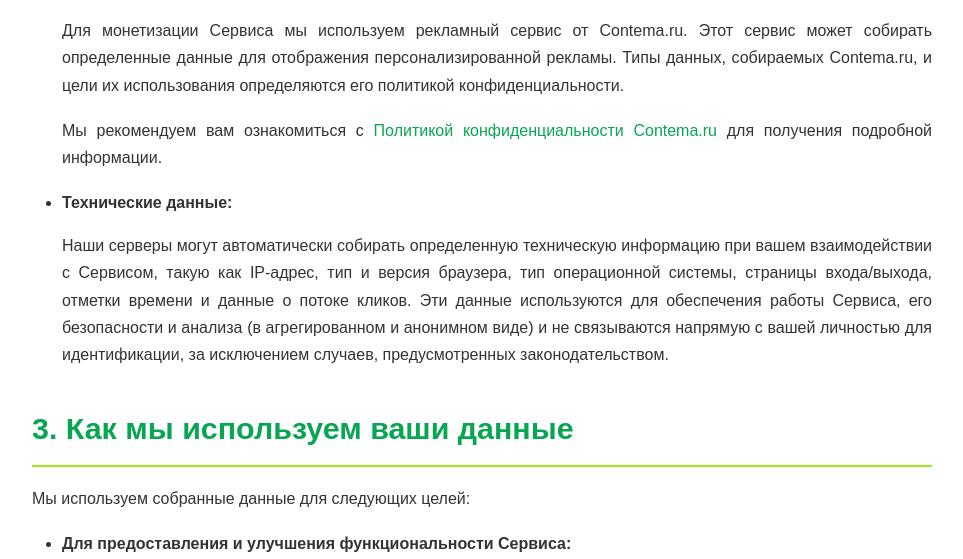
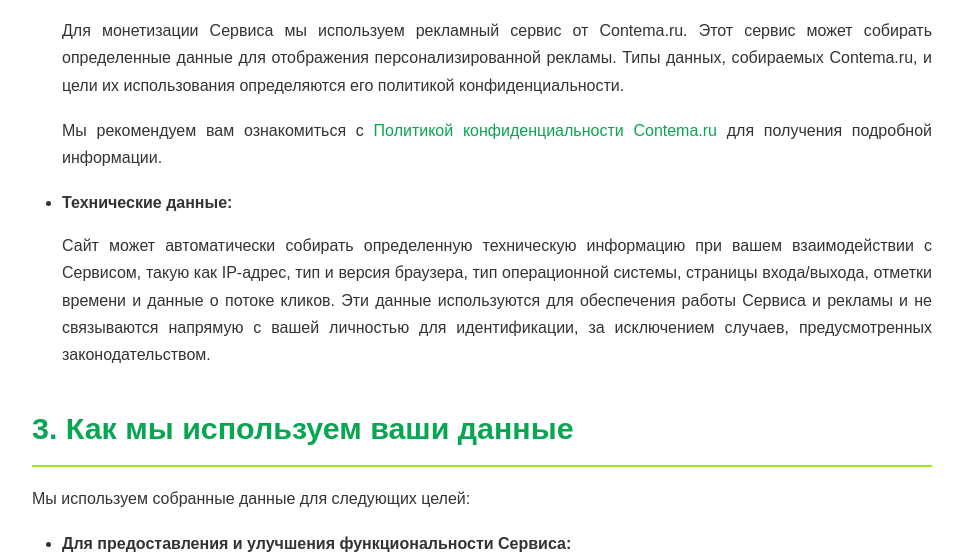
Before and after one commit to msgcg/Rest_check, a Flask app: page /privacy in a window 1280 px wide. Shown: the part 1228-1787 px from the top of the page, without its empty margins (158-1121 px from the left). Run offline with Flask 3, Linux system fonts and the light colour scheme.

Commit message:
Update privacy.html

```diff
--- a/src/templates/privacy.html
+++ b/src/templates/privacy.html
@@ -196,7 +196,7 @@
             </li>
             <li>
                 <strong>Технические данные:</strong>
-                <p>Наши серверы могут автоматически собирать определенную техническую информацию при вашем взаимодействии с Сервисом, такую как IP-адрес, тип и версия браузера, тип операционной системы, страницы входа/выхода, отметки времени и данные о потоке кликов. Эти данные используются для обеспечения работы Сервиса, его безопасности и анализа (в агрегированном и анонимном виде) и не связываются напрямую с вашей личностью для идентификации, за исключением случаев, предусмотренных законодательством.</p>
+                <p>Сайт может автоматически собирать определенную техническую информацию при вашем взаимодействии с Сервисом, такую как IP-адрес, тип и версия браузера, тип операционной системы, страницы входа/выхода, отметки времени и данные о потоке кликов. Эти данные используются для обеспечения работы Сервиса и рекламы и не связываются напрямую с вашей личностью для идентификации, за исключением случаев, предусмотренных законодательством.</p>
             </li>
         </ul>
 
```
